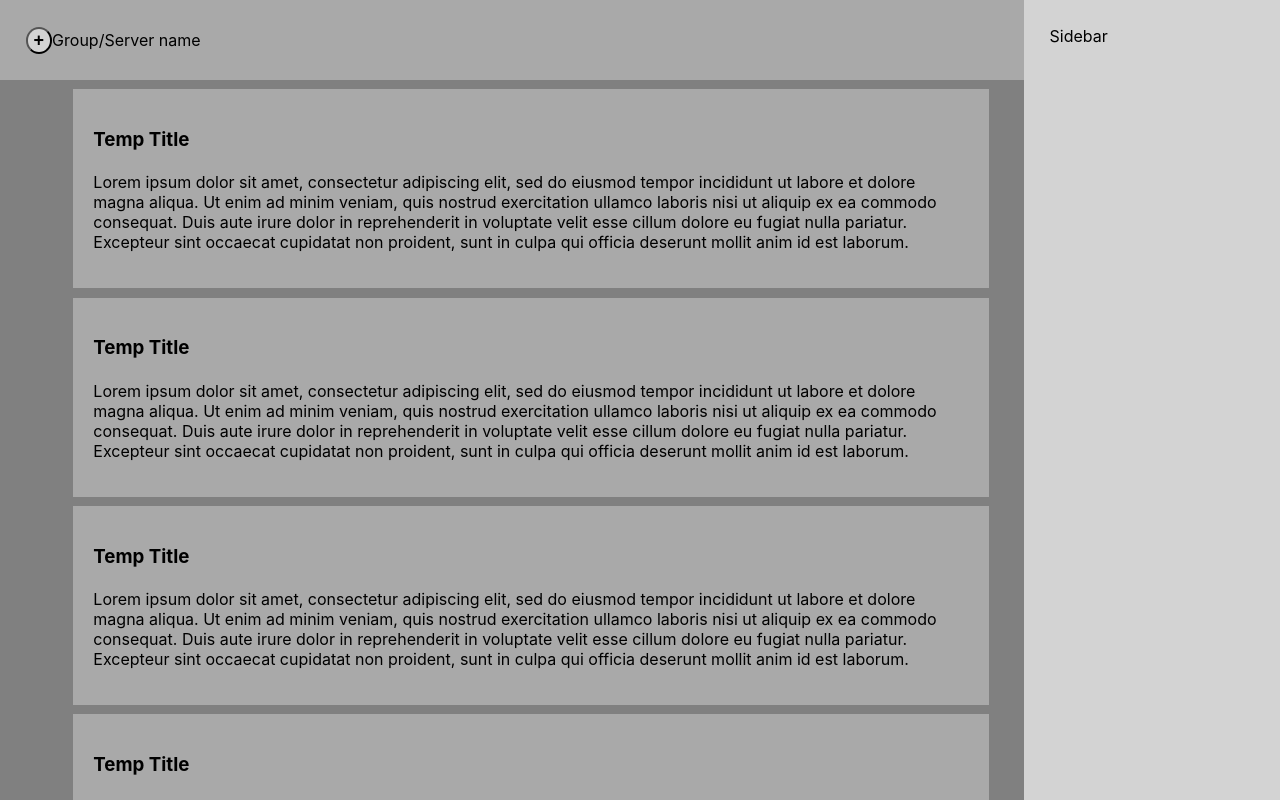
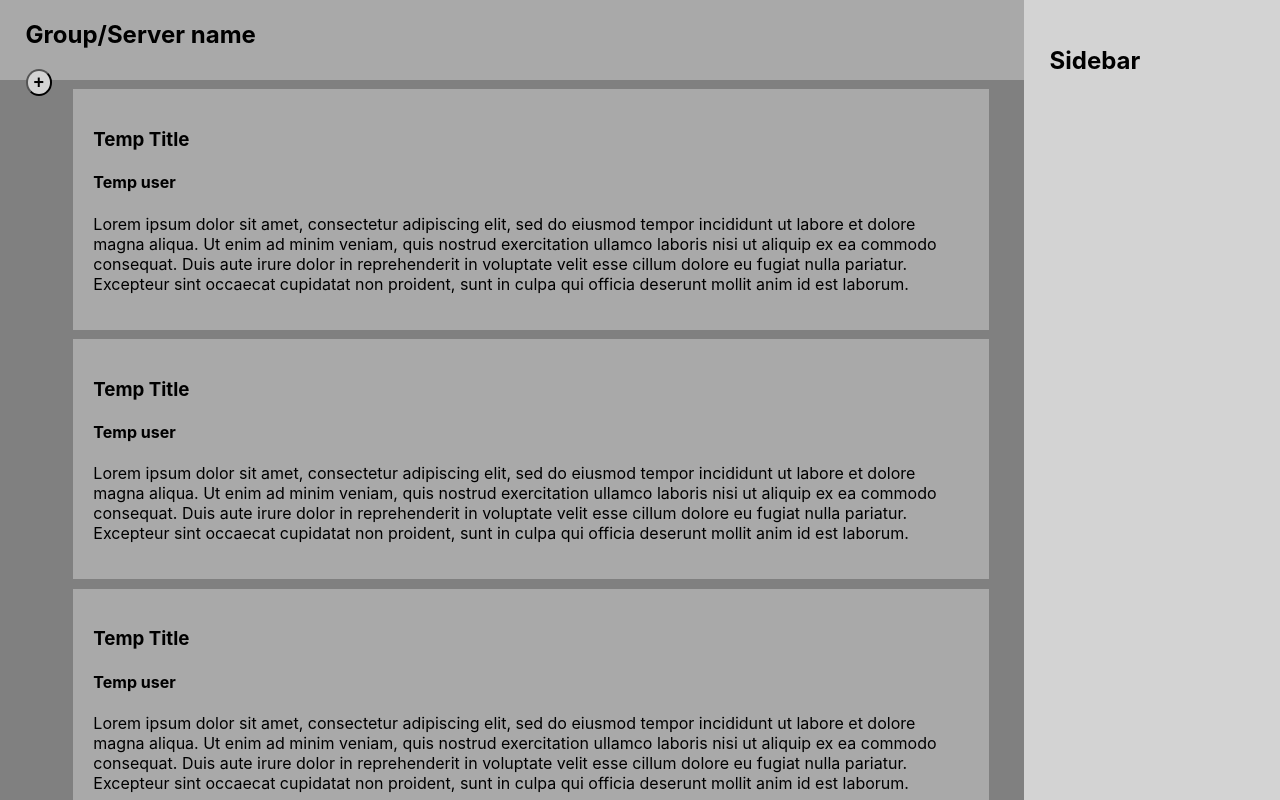
Before and after one commit to Hargaflarb/reactprojectfacejournal, a React (Create React App) app: page / in a window 1280 px wide. Built offline with nearby package versions, Linux system fonts and the light colour scheme.

Commit message:
made user able to create posts locally

```diff
--- a/src/App.js
+++ b/src/App.js
@@ -1,43 +1,94 @@
 import logo from './logo.svg';
 import './App.css';
+import ReactDOM from 'react-dom/client';
+import React, { useState } from 'react';
+
 
 function App() {
+  const [allPosts,setPosts]=useState([TemplatePost(), TemplatePost(),TemplatePost(),TemplatePost(),TemplatePost()]);
+
+  function CreatePostPopup()
+  {
+    let postWindow=window.open("","newPostWindow","width=600,height=600 popup=true");
+    postWindow.document.body.innerHTML=("<div id='root'></div>");
+
+    const subRoot = ReactDOM.createRoot(postWindow.document.getElementById('root'));
+    subRoot.render(
+      <React.StrictMode>
+        <>
+        <h1>New post</h1>
+        <hr/>
+        <input type="text" id="titleTextbox" placeholder='New Post Title'></input>
+        <br/>
+        <input type="text" id="contentTextbox" placeholder='Write your post here'></input>
+
+        <button id="submitPostBtn" onClick={()=>ExtractText(postWindow.document)}>Post</button>
+      </>
+    </React.StrictMode>
+    );
+  }
+  function ExtractText(postDocument){
+    let title=postDocument.getElementById("titleTextbox").value;
+    let text=postDocument.getElementById("contentTextbox").value;
+    window.open("","newPostWindow").close();
+    SubmitNewPost(title,"username",text);
+  }
+
+  function SubmitNewPost(postTitle,user,message)
+  {
+  let newPost={ title:postTitle, posterUserName:user, text:message}
+  console.log("button pressed!");
+  setPosts(prevPosts=>[newPost,...prevPosts]);
+  }
+
   return (
     <>
-    <div id="sidebar"><h>Sidebar</h></div>
-    <div id="header"><button id="addPostBtn"><b>+</b></button><h>Group/Server name</h></div>
-    <div id="feed"><TemplatePost/> <TemplatePost/><TemplatePost/><TemplatePost/><TemplatePost/><TemplatePost/><TemplatePost/><TemplatePost/><TemplatePost/><TemplatePost/><TemplatePost/></div>
-
+    <div id="sidebar"><h2>Sidebar</h2></div>
+    <div id="header"><h2>Group/Server name</h2><button id="addPostBtn" onClick={CreatePostPopup}><b>+</b></button></div>
+    <div id="feed">
+      {
+        allPosts.map((post)=>
+          <Post
+            key={MakeRandomID(10)}
+            title={post.title}
+            posterUserName={post.posterUserName}
+            text={post.text}
+          />
+        )
+      }
+    </div>
     </>
-    /*<div className="App">
-      <header className="App-header">
-        <img src={logo} className="App-logo" alt="logo" />
-        <p>
-          Edit <code>src/App.js</code> and save to reload.
-        </p>
-        <a
-          className="App-link"
-          href="https://reactjs.org"
-          target="_blank"
-          rel="noopener noreferrer"
-        >
-          Learn React
-        </a>
-      </header>
-    </div>*/
   );
-}
-function TemplatePost(){
-  return <Post title="Temp Title" posterUserName="Temp user" text="Lorem ipsum dolor sit amet, consectetur adipiscing elit, sed do eiusmod tempor incididunt ut labore et dolore magna aliqua. Ut enim ad minim veniam, quis nostrud exercitation ullamco laboris nisi ut aliquip ex ea commodo consequat. Duis aute irure dolor in reprehenderit in voluptate velit esse cillum dolore eu fugiat nulla pariatur. Excepteur sint occaecat cupidatat non proident, sunt in culpa qui officia deserunt mollit anim id est laborum."/>
 }
 
 function Post(props){
   return(
-  <div class="post">
+  <div className="post">
     <h3>{props.title}</h3>
-    <h4>{props.posterUsername}</h4>
+    <h4>{props.posterUserName}</h4>
     <p>{props.text}</p>
-  </div>)
+  </div>)}
+
+  function TemplatePost(){
+  return { title:"Temp Title",
+    posterUserName:"Temp user",
+    text:"Lorem ipsum dolor sit amet, consectetur adipiscing elit, sed do eiusmod tempor incididunt ut labore et dolore magna aliqua. Ut enim ad minim veniam, quis nostrud exercitation ullamco laboris nisi ut aliquip ex ea commodo consequat. Duis aute irure dolor in reprehenderit in voluptate velit esse cillum dolore eu fugiat nulla pariatur. Excepteur sint occaecat cupidatat non proident, sunt in culpa qui officia deserunt mollit anim id est laborum."
+  }
 }
 
+//temp id maker, feel free to remove, doesn't make unique ids
+function MakeRandomID(length){
+let result='';
+let characters='QWERTYUIOPASDFGHJKLZXCVBNM1234567890qwertyuiopasdfghjklzxcvbnm';
+for (let i=0;i<length;i++){
+  result += characters.charAt(Math.floor(Math.random()*characters.length));
+}
+return result;
+}
+
+
+
+
+
+
 export default App;
```
